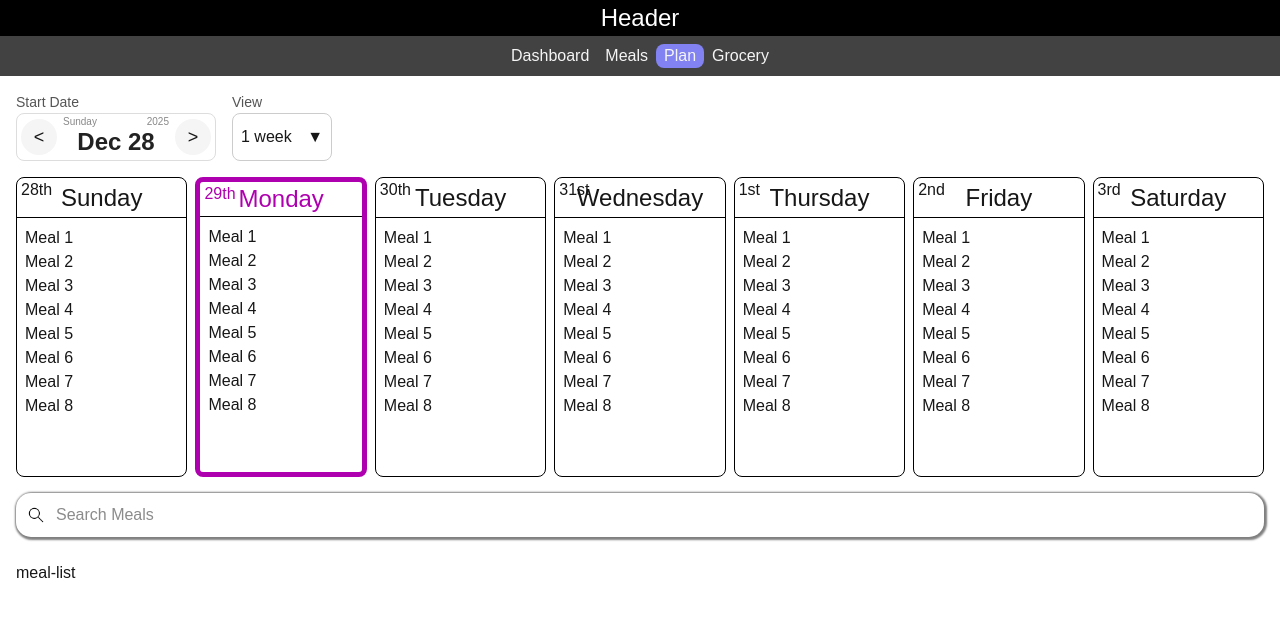
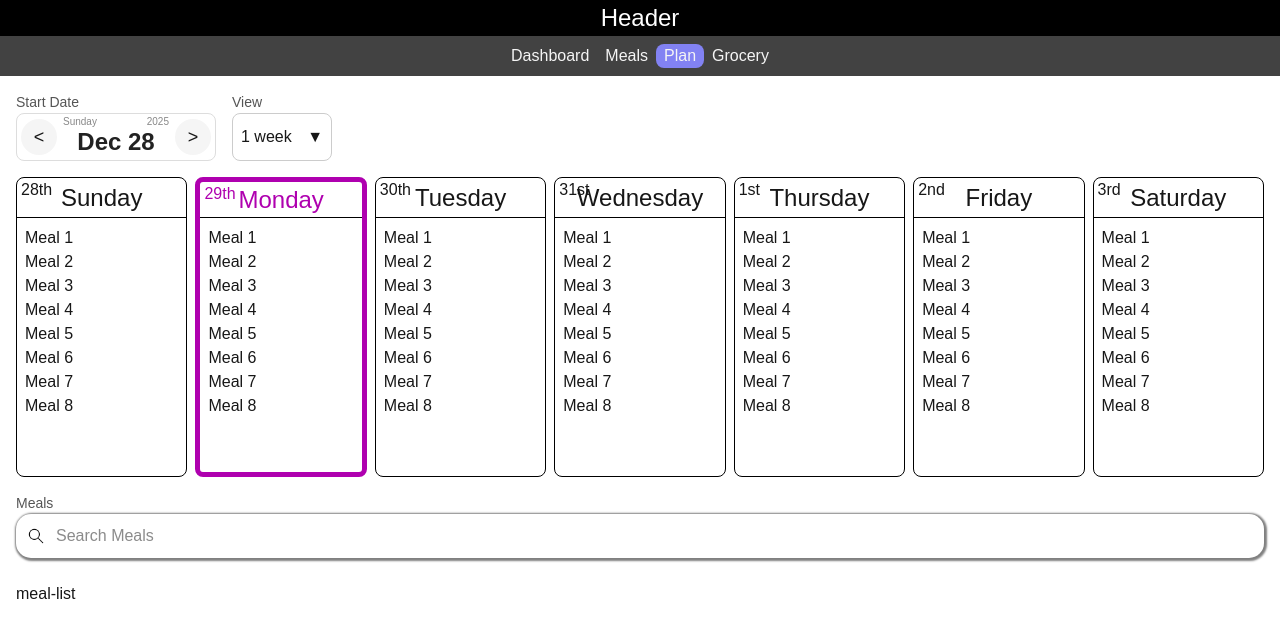
Before and after one commit to Zmyhrer/MealPlanner, a Next.js app in the folder frontend/: page /plan in a window 1280 px wide. Shown: the top 638 px of the page. Built offline with nearby package versions, Linux system fonts and the light colour scheme.

Commit message:
feat: add (containerLabel) for (searchBar) in (plan)

```diff
--- a/frontend/app/plan/page.tsx
+++ b/frontend/app/plan/page.tsx
@@ -7,6 +7,7 @@ import DateView, { Duration } from "@/components/dateView";
 import DateCard from "@/components/dateCard";
 import { select } from "framer-motion/client";
 import SearchBar from "@/components/searchBar";
+import ContainerLabel from "@/components/containerLabel";
 
 const Page = () => {
   // Helper to define which dates are valid
@@ -71,7 +72,9 @@ const Page = () => {
       </div>
 
       <div className={styles.searchSelection}>
-        <SearchBar />
+        <ContainerLabel label="Meals">
+          <SearchBar />
+        </ContainerLabel>
       </div>
       <div className={styles.mealsList}>meal-list</div>
     </div>
--- a/frontend/styles/dateCard.module.css
+++ b/frontend/styles/dateCard.module.css
@@ -13,7 +13,7 @@
 
     .header {
         color: rgb(175, 0, 175);
-        height: 35px;
+        height: 36px;
     }
 }
 
```
